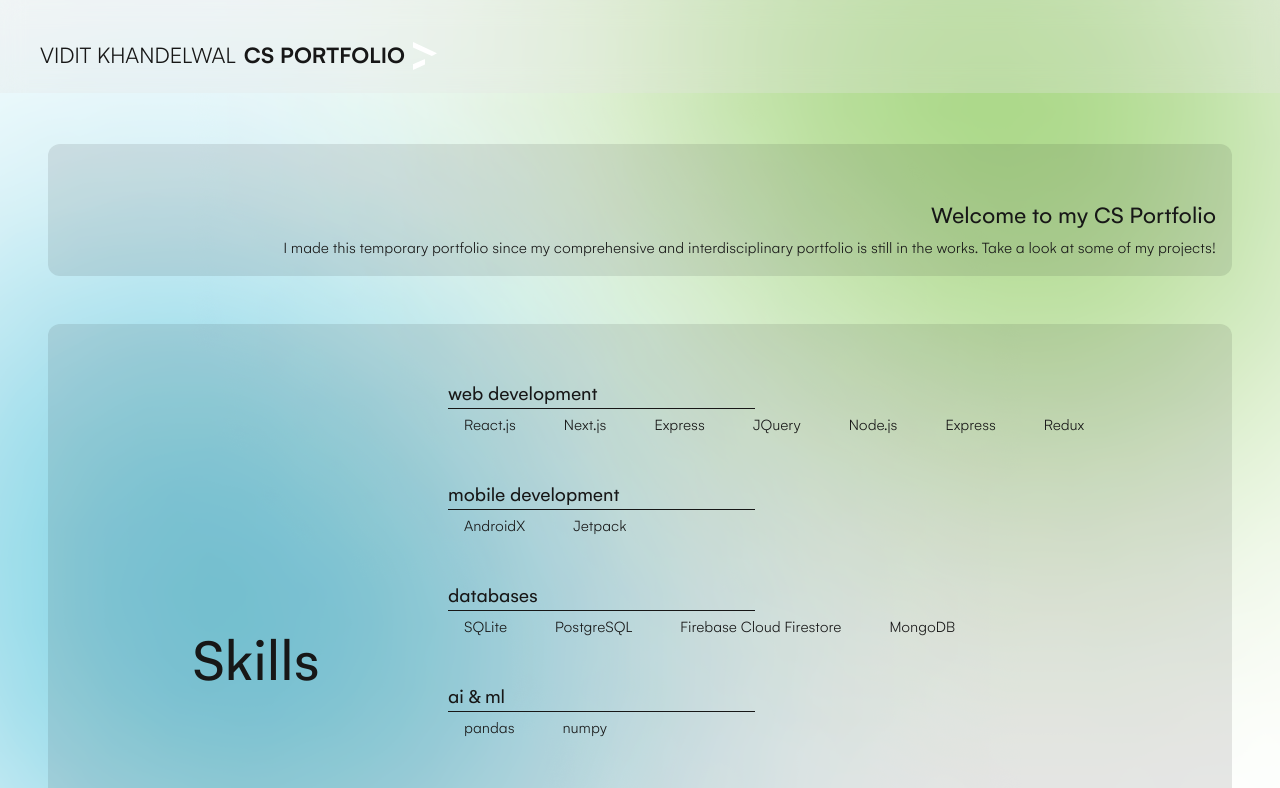
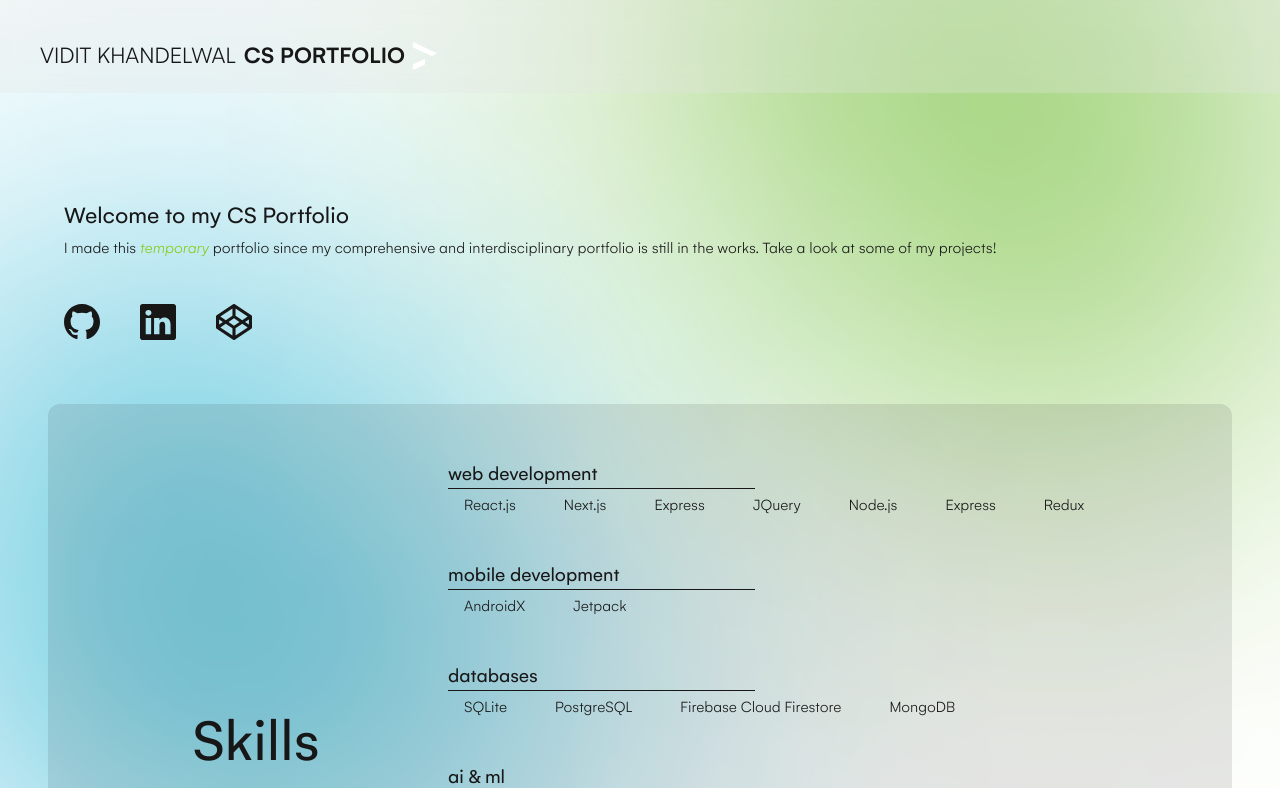
Before and after one commit to csvidit/temp-cs-portfolio, a Next.js app: page / in a window 1280 px wide. Shown: the top 788 px of the page. Built offline with nearby package versions, Linux system fonts and the light colour scheme.

Commit message:
edited hero and fixed issues

```diff
--- a/src/components/Footer.tsx
+++ b/src/components/Footer.tsx
@@ -10,7 +10,7 @@ const Footer = () => {
           <h2 className="text-2xl">VIDIT KHANDELWAL</h2>
         </div>
         <div className="flex flex-row space-x-1 items-center text-neutral-900 dark:text-neutral-100 font-light">
-          <Link href="https://github.com/csvidit/domains-2">
+          <Link href="https://github.com/csvidit/temp-cs-portfolio">
             check out this project&apos;s repository
           </Link>
           <HiArrowUpRight />
--- a/src/components/Hero.tsx
+++ b/src/components/Hero.tsx
@@ -1,18 +1,30 @@
-import Image from "next/image";
+import SectionContainer from "./SectionContainer";
+import { BsGithub, BsLinkedin } from "react-icons/bs";
+import { AiFillCodepenSquare } from "react-icons/ai";
+import { FaCodepen } from "react-icons/fa";
+import Link from "next/link";
 
 const Hero = () => {
   return (
-    <div className="flex flex-row justify-between items-center bg-neutral-900 dark:bg-neutral-200 dark:bg-opacity-10 bg-opacity-10 rounded-xl m-2 p-4 mt-20">
-      <div className="flex flex-col space-y-1 justify-center">
-
-      </div>
-      <div className="flex flex-col space-y-1 items-end text-right">
+    <div className="flex flex-col lg:flex-row justify-between lg:items-center rounded-xl m-2 p-4 mt-20">
+      <div className="flex flex-col space-y-1 items-start text-left">
         <h1 className="text-2xl mt-10">Welcome to my CS Portfolio</h1>
         <p className="font-light">
-          I made this temporary portfolio since my comprehensive and
-          interdisciplinary portfolio is still in the works. Take a look at some
-          of my projects!
+          I made this <em className="text-lime-500">temporary</em> portfolio
+          since my comprehensive and interdisciplinary portfolio is still in the
+          works. Take a look at some of my projects!
         </p>
+        <div className="flex flex-row space-x-10 flex-wrap text-4xl pt-10">
+          <Link href="https://github.com/csvidit" className="hover:opacity-70">
+            <BsGithub />
+          </Link>
+          <Link href="https://linkedin.com/in/viditkhandelwal" className="hover:opacity-70">
+            <BsLinkedin />
+          </Link>
+          <Link href="https://codepen.com/viditkhandelwal" className="hover:opacity-70">
+            <FaCodepen />
+          </Link>
+        </div>
       </div>
     </div>
   );
--- /dev/null
+++ b/src/components/SectionContainer.tsx
@@ -0,0 +1,7 @@
+const SectionContainer = (props: {children: any}) => {
+  return (
+    <div className="flex flex-col lg:flex-row justify-between lg:items-center bg-neutral-900 dark:bg-neutral-200 dark:bg-opacity-10 bg-opacity-10 rounded-xl m-2 p-4 mt-10">{props.children}</div>
+  );
+};
+
+export default SectionContainer;
--- a/src/components/Skills.tsx
+++ b/src/components/Skills.tsx
@@ -1,9 +1,10 @@
+import SectionContainer from "./SectionContainer";
 import SkillsContainer from "./SkillsContainer";
 import SkillsItem from "./SkillsItem";
 
 const Skills = () => {
   return (
-    <div className="flex flex-col lg:flex-row justify-between lg:items-center bg-neutral-900 dark:bg-neutral-200 dark:bg-opacity-10 bg-opacity-10 rounded-xl m-2 p-4 mt-10">
+    <SectionContainer>
       <div className="flex flex-col space-y-1 lg:justify-center lg:items-center w-1/3">
         <h2 className="text-4xl lg:text-6xl">Skills</h2>
       </div>
@@ -72,7 +73,7 @@ const Skills = () => {
           <SkillsItem>Google Cloud</SkillsItem>
         </SkillsContainer>
       </div>
-    </div>
+      </SectionContainer>
   );
 };
 
```
